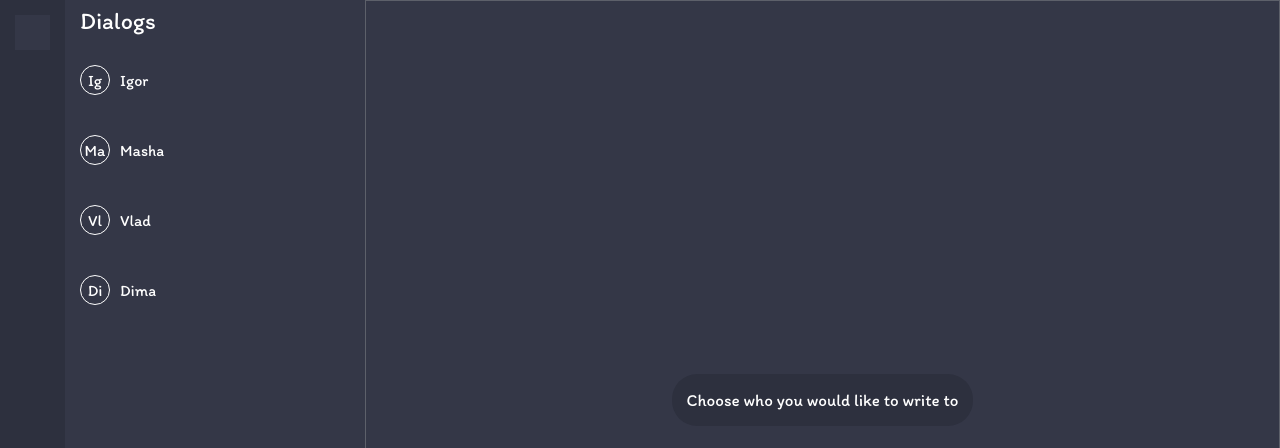
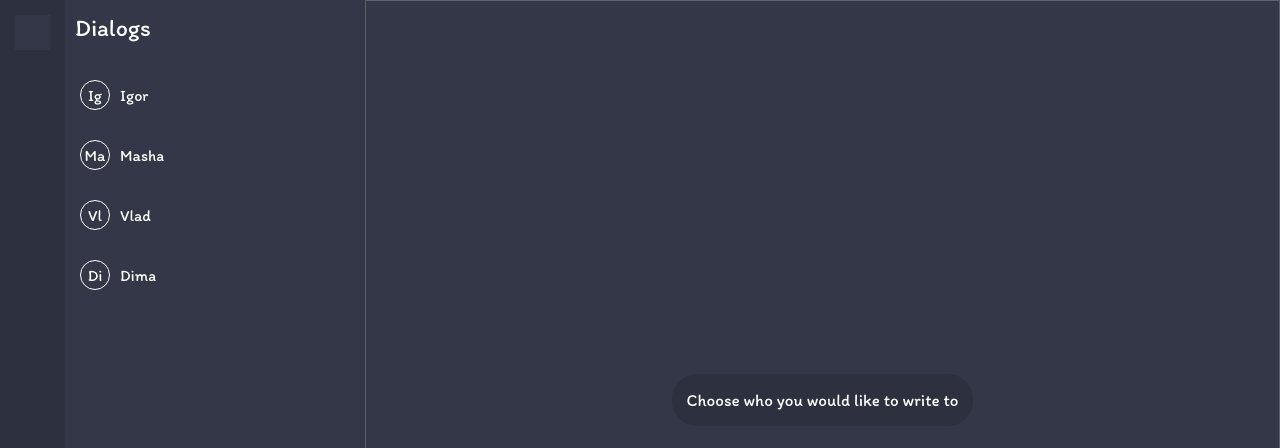
Before and after one commit to igorek888rane/chat, a React (Vite) app: page /chat in a window 1280 px wide. Shown: the top 448 px of the page. Built offline with nearby package versions, Linux system fonts and the light colour scheme; sample sign-in values are in the browser's storage; some icons are missing.

Commit message:
refactor

```diff
--- a/src/components/Chat/Chat.module.scss
+++ b/src/components/Chat/Chat.module.scss
@@ -14,8 +14,7 @@
 		height: 56px;
 		background-color: $additional-color;
 		color: #ffff;
-
-		border-bottom: 2px solid $grey;
+		border-bottom: 1px solid $grey;
 	}
 
 	.chat_area {
--- a/src/components/Dialogs/Dialogs.module.scss
+++ b/src/components/Dialogs/Dialogs.module.scss
@@ -9,10 +9,22 @@
 	background-color: $additional-color;
 
 	.header {
+		display: flex;
+		align-items: center;
+		height: 60px;
+
+		.header_text {
 			text-align: start;
-		padding: 5px;
 			margin-left: 10px;
-		margin-top: 2px;
+		}
+	}
+
+	.dialogs {
+		height: 100%;
+		overflow-y: scroll;
+
+		&::-webkit-scrollbar {
+			width: 1px;
 		}
 
 		.dialog {
@@ -47,3 +59,4 @@
 			}
 		}
 	}
+}
--- a/src/components/Dialogs/Dialogs.tsx
+++ b/src/components/Dialogs/Dialogs.tsx
@@ -24,10 +24,14 @@ let dialogs = [
 const Dialogs: FC = () => {
 	return (
 		<div className={styles.dialogs_block}>
-			<h1 className={styles.header}>Dialogs</h1>
-			{dialogs.map(el => (
-				<DialogEl key={el.phoneNumber} username={el.username} />
-			))}
+			<div className={styles.header}>
+				<h1 className={styles.header_text}>Dialogs</h1>
+			</div>
+			<div className={styles.dialogs}>
+				{dialogs.map(el => (
+					<DialogEl key={el.phoneNumber} username={el.username} />
+				))}
+			</div>
 		</div>
 	)
 }
```
Lines whose indentation alone changed are shown as unchanged.
